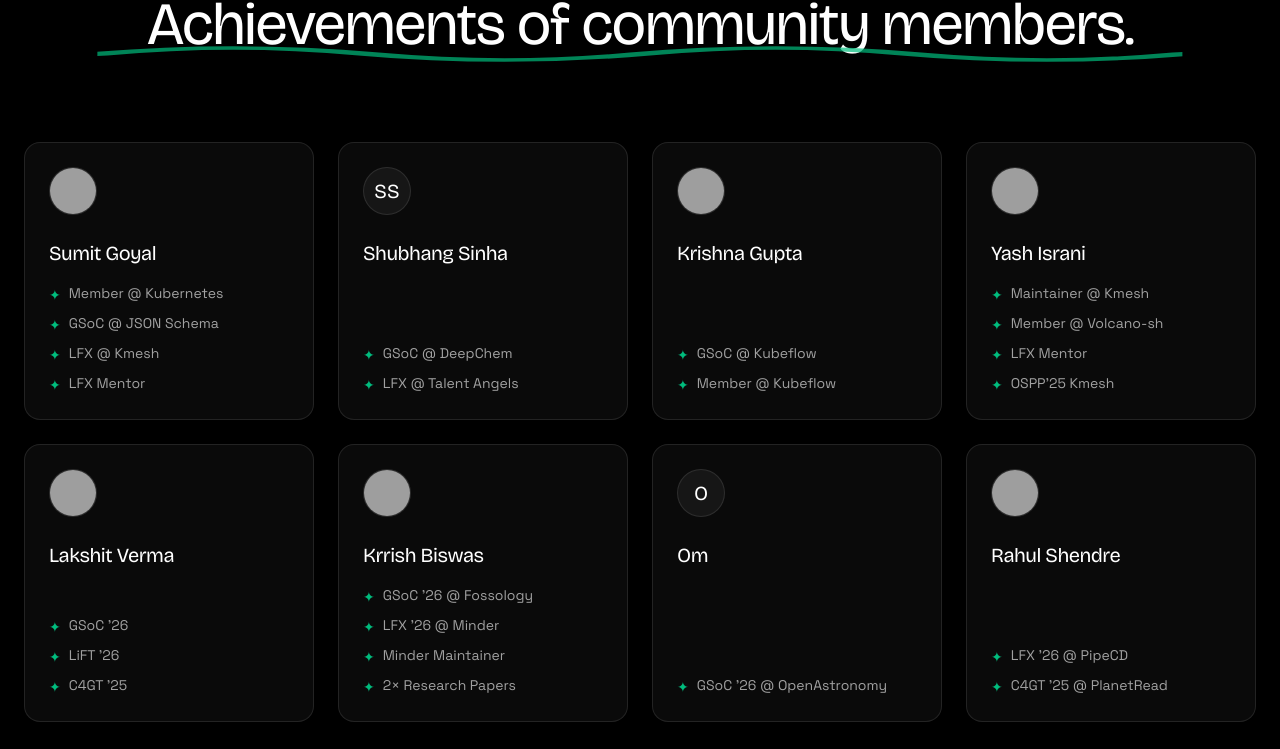
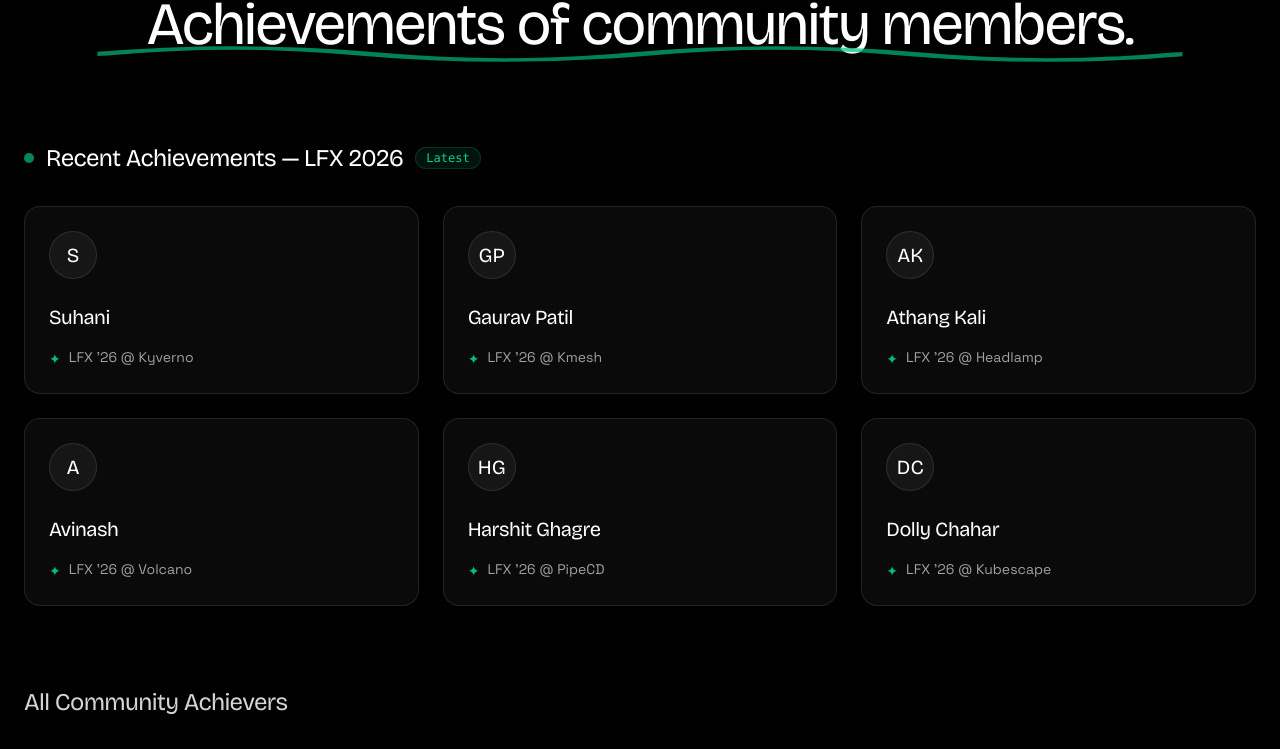
Before and after one commit to OSSConnect/oss-website, a Next.js app: page / in a window 1280 px wide. Shown: the part 3844-4593 px from the top of the page. Built offline with nearby package versions, Linux system fonts and the light colour scheme; grey boxes are pictures that could not be loaded.

Commit message:
feat: add recent LFX 2026 achievements section

```diff
--- a/components/Achievements.tsx
+++ b/components/Achievements.tsx
@@ -5,7 +5,23 @@ import { motion } from "framer-motion";
 import { ChevronDown, ChevronUp, ArrowUpRight } from "lucide-react";
 import WavyUnderline from "./WavyUnderline";
 
-const achievers = [
+interface Achiever {
+  initials: string;
+  name: string;
+  roles: string[];
+  github?: string;
+}
+
+const recentLfxAchievers: Achiever[] = [
+  { initials: "S", name: "Suhani", roles: ["LFX '26 @ Kyverno"] },
+  { initials: "GP", name: "Gaurav Patil", roles: ["LFX '26 @ Kmesh"] },
+  { initials: "AK", name: "Athang Kali", roles: ["LFX '26 @ Headlamp"] },
+  { initials: "A", name: "Avinash", roles: ["LFX '26 @ Volcano"] },
+  { initials: "HG", name: "Harshit Ghagre", roles: ["LFX '26 @ PipeCD"] },
+  { initials: "DC", name: "Dolly Chahar", roles: ["LFX '26 @ Kubescape"] },
+];
+
+const achievers: Achiever[] = [
   { initials: "SG", name: "Sumit Goyal", roles: ["Member @ Kubernetes", "GSoC @ JSON Schema", "LFX @ Kmesh", "LFX Mentor"], github: "https://github.com/itvi-1234" },
   { initials: "SS", name: "Shubhang Sinha", roles: ["GSoC @ DeepChem", "LFX @ Talent Angels"] },
   { initials: "KG", name: "Krishna Gupta", roles: ["GSoC @ Kubeflow", "Member @ Kubeflow"], github: "https://github.com/Krishna-kg732" },
@@ -32,25 +48,7 @@ const achievers = [
   { initials: "AK", name: "Ayush Kumar", roles: ["LFX '26 @ KRKN-Chaos"] },
 ];
 
-export default function Achievements() {
-  const [showAll, setShowAll] = useState(false);
-  const visibleAchievers = showAll ? achievers : achievers.slice(0, 8);
-
-  return (
-    <section className="w-full bg-black py-32 px-6 border-t border-white/5" id="achievements">
-      <div className="max-w-7xl mx-auto">
-        <div className="flex flex-col items-center mb-16 text-center">
-          <div className="inline-flex items-center gap-2 px-3 py-1 rounded-full bg-emerald-500/10 text-emerald-400 text-sm font-medium border border-emerald-500/20 mb-8 tracking-widest uppercase">
-            05 — ACHIEVEMENTS
-          </div>
-          <h2 className="text-4xl md:text-6xl font-display tracking-tight text-white mb-6 relative inline-block">
-            Achievements of community members.
-            <WavyUnderline />
-          </h2>
-        </div>
-
-        <div className="grid grid-cols-1 md:grid-cols-2 lg:grid-cols-4 gap-6">
-          {visibleAchievers.map((achiever, i) => {
+function AchieverCard({ achiever, index }: { achiever: Achiever; index: number }) {
   const innerContent = (
     <>
       {achiever.github && (
@@ -83,7 +81,7 @@ export default function Achievements() {
     initial: { opacity: 0, y: 20 },
     whileInView: { opacity: 1, y: 0 },
     viewport: { once: true, margin: "-50px" },
-              transition: { duration: 0.5, delay: (i % 8) * 0.1 },
+    transition: { duration: 0.5, delay: (index % 8) * 0.1 },
     className: `bg-[#0a0a0a] border border-white/10 rounded-2xl p-6 hover:border-emerald-500/30 transition-colors group h-full flex flex-col relative ${
       achiever.github ? "cursor-pointer hover:bg-emerald-500/5" : ""
     }`
@@ -91,7 +89,7 @@ export default function Achievements() {
 
   return achiever.github ? (
     <motion.a
-                key={`${achiever.name}-${i}`}
+      key={`${achiever.name}-${index}`}
       href={achiever.github}
       target="_blank"
       rel="noopener noreferrer"
@@ -100,17 +98,66 @@ export default function Achievements() {
       {innerContent}
     </motion.a>
   ) : (
-              <motion.div key={`${achiever.name}-${i}`} {...commonProps}>
+    <motion.div key={`${achiever.name}-${index}`} {...commonProps}>
       {innerContent}
     </motion.div>
   );
-          })}
+}
+
+export default function Achievements() {
+  const [showAll, setShowAll] = useState(false);
+  const visibleAchievers = showAll ? achievers : achievers.slice(0, 8);
+
+  return (
+    <section className="w-full bg-black py-32 px-6 border-t border-white/5" id="achievements">
+      <div className="max-w-7xl mx-auto">
+        <div className="flex flex-col items-center mb-16 text-center">
+          <div className="inline-flex items-center gap-2 px-3 py-1 rounded-full bg-emerald-500/10 text-emerald-400 text-sm font-medium border border-emerald-500/20 mb-8 tracking-widest uppercase">
+            05 — ACHIEVEMENTS
+          </div>
+          <h2 className="text-4xl md:text-6xl font-display tracking-tight text-white mb-6 relative inline-block">
+            Achievements of community members.
+            <WavyUnderline />
+          </h2>
+        </div>
+
+        {/* Recent Achievements — LFX 2026 */}
+        <div className="mb-20">
+          <div className="flex items-center gap-3 mb-8">
+            <span className="h-2.5 w-2.5 rounded-full bg-emerald-400 animate-pulse" />
+            <h3 className="text-xl md:text-2xl font-display text-white tracking-tight">
+              Recent Achievements — LFX 2026
+            </h3>
+            <span className="text-xs px-2.5 py-0.5 rounded-full bg-emerald-500/10 text-emerald-400 border border-emerald-500/20 font-mono">
+              Latest
+            </span>
+          </div>
+
+          <div className="grid grid-cols-1 md:grid-cols-2 lg:grid-cols-3 gap-6">
+            {recentLfxAchievers.map((achiever, i) => (
+              <AchieverCard key={`recent-${achiever.name}-${i}`} achiever={achiever} index={i} />
+            ))}
+          </div>
+        </div>
+
+        {/* All Community Achievers */}
+        <div>
+          <div className="flex items-center gap-3 mb-8">
+            <h3 className="text-xl md:text-2xl font-display text-neutral-300 tracking-tight">
+              All Community Achievers
+            </h3>
+          </div>
+
+          <div className="grid grid-cols-1 md:grid-cols-2 lg:grid-cols-4 gap-6">
+            {visibleAchievers.map((achiever, i) => (
+              <AchieverCard key={`all-${achiever.name}-${i}`} achiever={achiever} index={i} />
+            ))}
           </div>
 
           <div className="mt-16 flex justify-center">
             <button
               onClick={() => setShowAll(!showAll)}
-            className="group flex items-center gap-2 px-8 py-3 rounded-full border border-emerald-500/30 bg-emerald-500/10 text-emerald-400 hover:bg-emerald-500 hover:text-black transition-all duration-300 font-medium"
+              className="group flex items-center gap-2 px-8 py-3 rounded-full border border-emerald-500/30 bg-emerald-500/10 text-emerald-400 hover:bg-emerald-500 hover:text-black transition-all duration-300 font-medium cursor-pointer"
             >
               {showAll ? "Show less" : `View all ${achievers.length} achievers`}
               {showAll ? (
@@ -121,6 +168,7 @@ export default function Achievements() {
             </button>
           </div>
         </div>
+      </div>
     </section>
   );
 }
```
Lines whose indentation alone changed are shown as unchanged.
